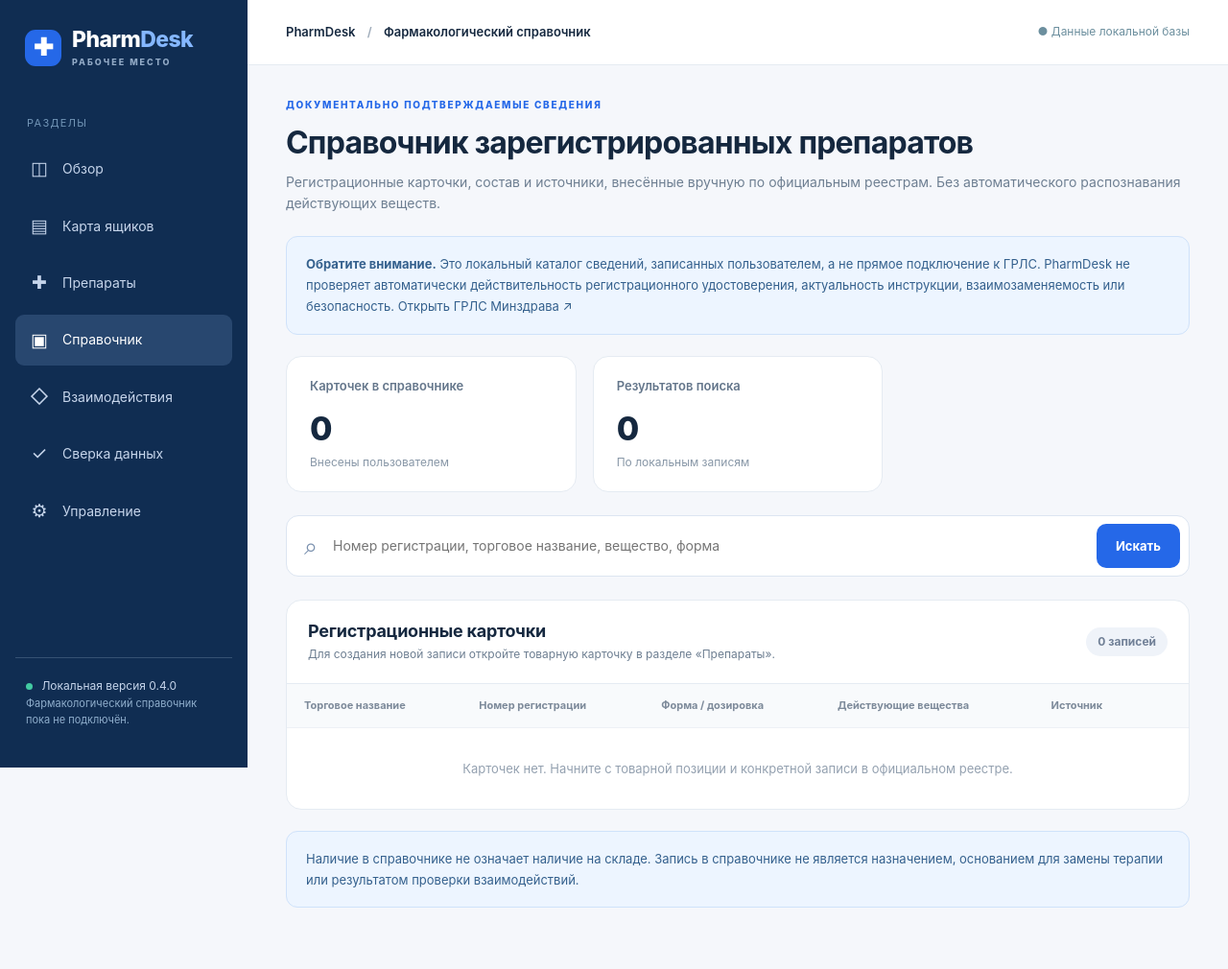
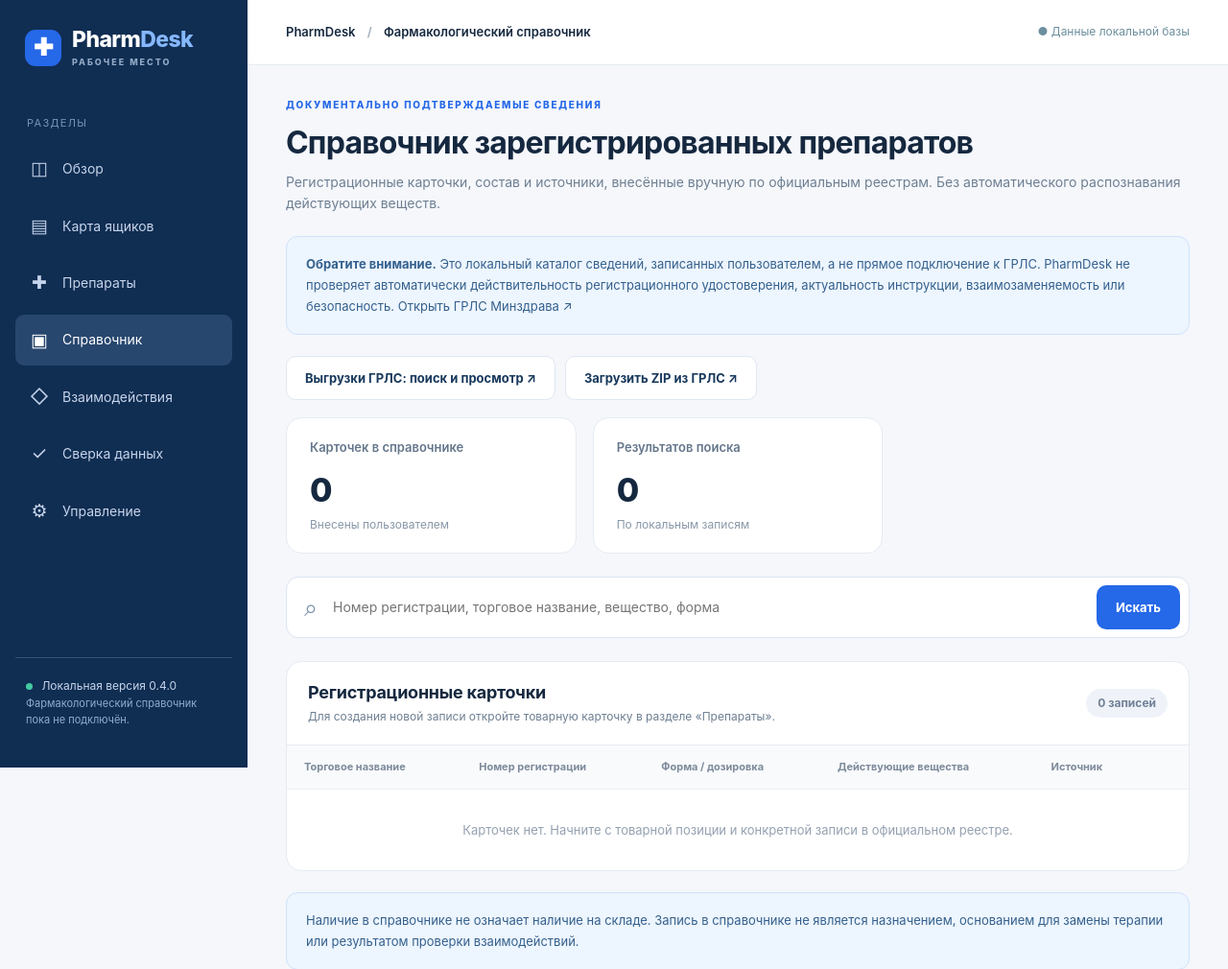
Before and after one commit to BogdanMaslyuk/PharmDesk, a FastAPI app: page /catalog in a window 1280 px wide. Shown: the top 1010 px of the page at 96% size. Run offline with FastAPI, Linux system fonts and the light colour scheme.

Commit message:
Wire isolated GRLS snapshots and manual-only product verification into PharmDesk 0.4.1

```diff
--- a/app/templates/catalog.html
+++ b/app/templates/catalog.html
@@ -11,6 +11,10 @@
   <strong>Обратите внимание.</strong> Это локальный каталог сведений, записанных пользователем, а не прямое подключение к ГРЛС.
   PharmDesk не проверяет автоматически действительность регистрационного удостоверения, актуальность инструкции, взаимозаменяемость или безопасность.
   <a href="https://grls.rosminzdrav.ru/" target="_blank" rel="noopener noreferrer">Открыть ГРЛС Минздрава ↗</a>
+</div>
+<div class="actions" style="margin-bottom:18px">
+  <a class="btn btn-white" href="/catalog/grls">Выгрузки ГРЛС: поиск и просмотр ↗</a>
+  <a class="btn btn-white" href="/catalog/grls/import">Загрузить ZIP из ГРЛС ↗</a>
 </div>
 <div class="stat-grid">
   <div class="stat"><div class="stat-title">Карточек в справочнике</div><div class="stat-value">{{total}}</div><div class="stat-desc">Внесены пользователем</div></div>
```
